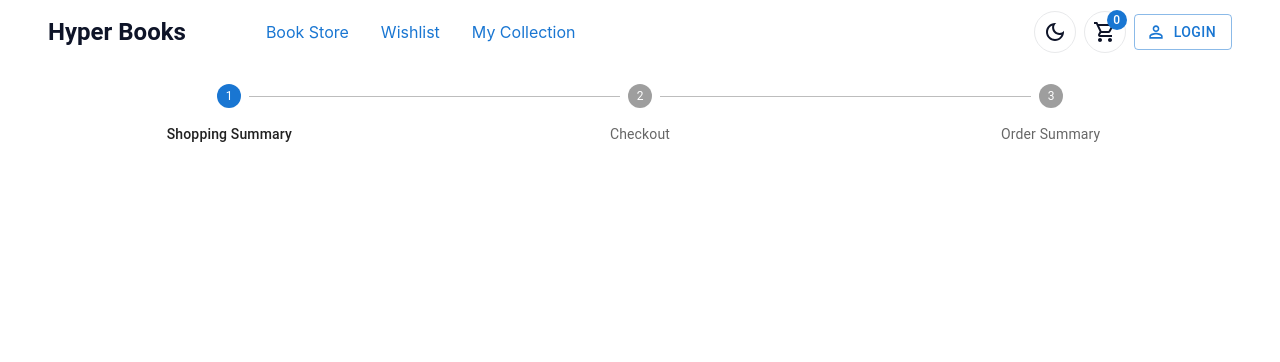
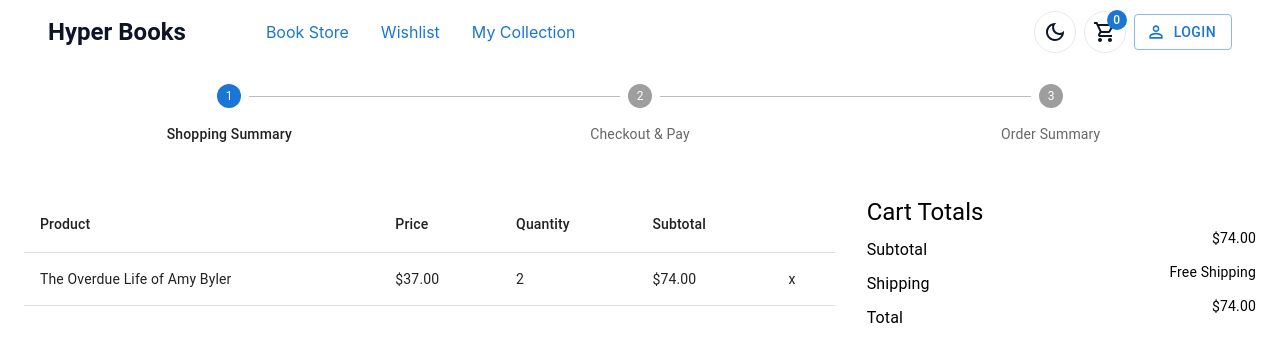
Before and after one commit to Jon-Felipe/hyperbooks, a React (Vite) app: page /cart in a window 1280 px wide. Shown: the top 362 px of the page. Built offline with nearby package versions, Linux system fonts and the light colour scheme.

Commit message:
shopping summary template

```diff
--- a/src/screens/CartScreen.tsx
+++ b/src/screens/CartScreen.tsx
@@ -5,10 +5,16 @@ import Box from '@mui/material/Box';
 import Stepper from '@mui/material/Stepper';
 import Step from '@mui/material/Step';
 import StepLabel from '@mui/material/StepLabel';
-import Button from '@mui/material/Button';
 import Typography from '@mui/material/Typography';
+import Grid from '@mui/material/Grid';
+import Table from '@mui/material/Table';
+import TableBody from '@mui/material/TableBody';
+import TableCell from '@mui/material/TableCell';
+import TableContainer from '@mui/material/TableContainer';
+import TableHead from '@mui/material/TableHead';
+import TableRow from '@mui/material/TableRow';
 
-const steps = ['Shopping Summary', 'Checkout', 'Order Summary'];
+const steps = ['Shopping Summary', 'Checkout & Pay', 'Order Summary'];
 
 type Props = {};
 
@@ -18,6 +24,7 @@ function CartScreen({}: Props) {
   return (
     <>
       <Box sx={{ width: '100%' }}>
+        {/* stepper */}
         <Stepper activeStep={activeStep} alternativeLabel>
           {steps.map((step, index) => (
             <Step key={index}>
@@ -25,6 +32,77 @@ function CartScreen({}: Props) {
             </Step>
           ))}
         </Stepper>
+        <Grid container spacing={4} sx={{ marginTop: '20px' }}>
+          {/* cart items */}
+          <Grid item md={8}>
+            <TableContainer>
+              <Table sx={{ minWidth: 650 }}>
+                <TableHead>
+                  <TableRow>
+                    <TableCell>Product</TableCell>
+                    <TableCell>Price</TableCell>
+                    <TableCell>Quantity</TableCell>
+                    <TableCell>Subtotal</TableCell>
+                    <TableCell></TableCell>
+                  </TableRow>
+                </TableHead>
+                <TableBody>
+                  <TableRow>
+                    <TableCell component='th' scope='row'>
+                      The Overdue Life of Amy Byler
+                    </TableCell>
+                    <TableCell>$37.00</TableCell>
+                    <TableCell>2</TableCell>
+                    <TableCell>$74.00</TableCell>
+                    <TableCell>x </TableCell>
+                  </TableRow>
+                </TableBody>
+              </Table>
+            </TableContainer>
+          </Grid>
+          {/* cart total summary */}
+          <Grid item md={4}>
+            <Typography component='h3' variant='h5'>
+              Cart Totals
+            </Typography>
+            <Box sx={{ display: 'flex', justifyContent: 'space-between' }}>
+              <Typography
+                component='h6'
+                variant='body1'
+                sx={{ marginTop: '10px' }}
+              >
+                Subtotal
+              </Typography>
+              <Typography component='p' variant='body2'>
+                $74.00
+              </Typography>
+            </Box>
+            <Box sx={{ display: 'flex', justifyContent: 'space-between' }}>
+              <Typography
+                component='h6'
+                variant='body1'
+                sx={{ marginTop: '10px' }}
+              >
+                Shipping
+              </Typography>
+              <Typography component='p' variant='body2'>
+                Free Shipping
+              </Typography>
+            </Box>
+            <Box sx={{ display: 'flex', justifyContent: 'space-between' }}>
+              <Typography
+                component='h6'
+                variant='body1'
+                sx={{ marginTop: '10px' }}
+              >
+                Total
+              </Typography>
+              <Typography component='p' variant='body2'>
+                $74.00
+              </Typography>
+            </Box>
+          </Grid>
+        </Grid>
       </Box>
     </>
   );
```
